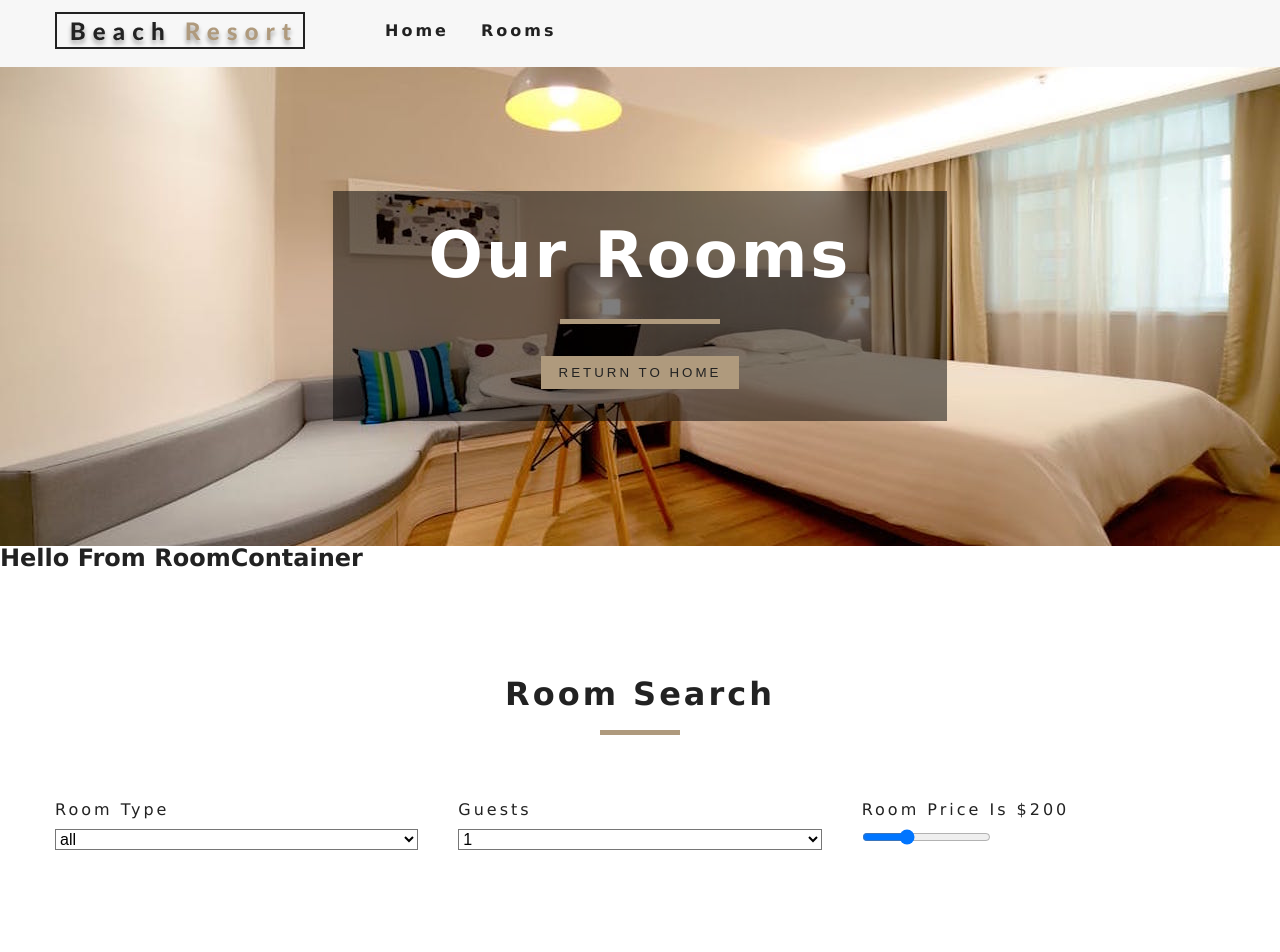
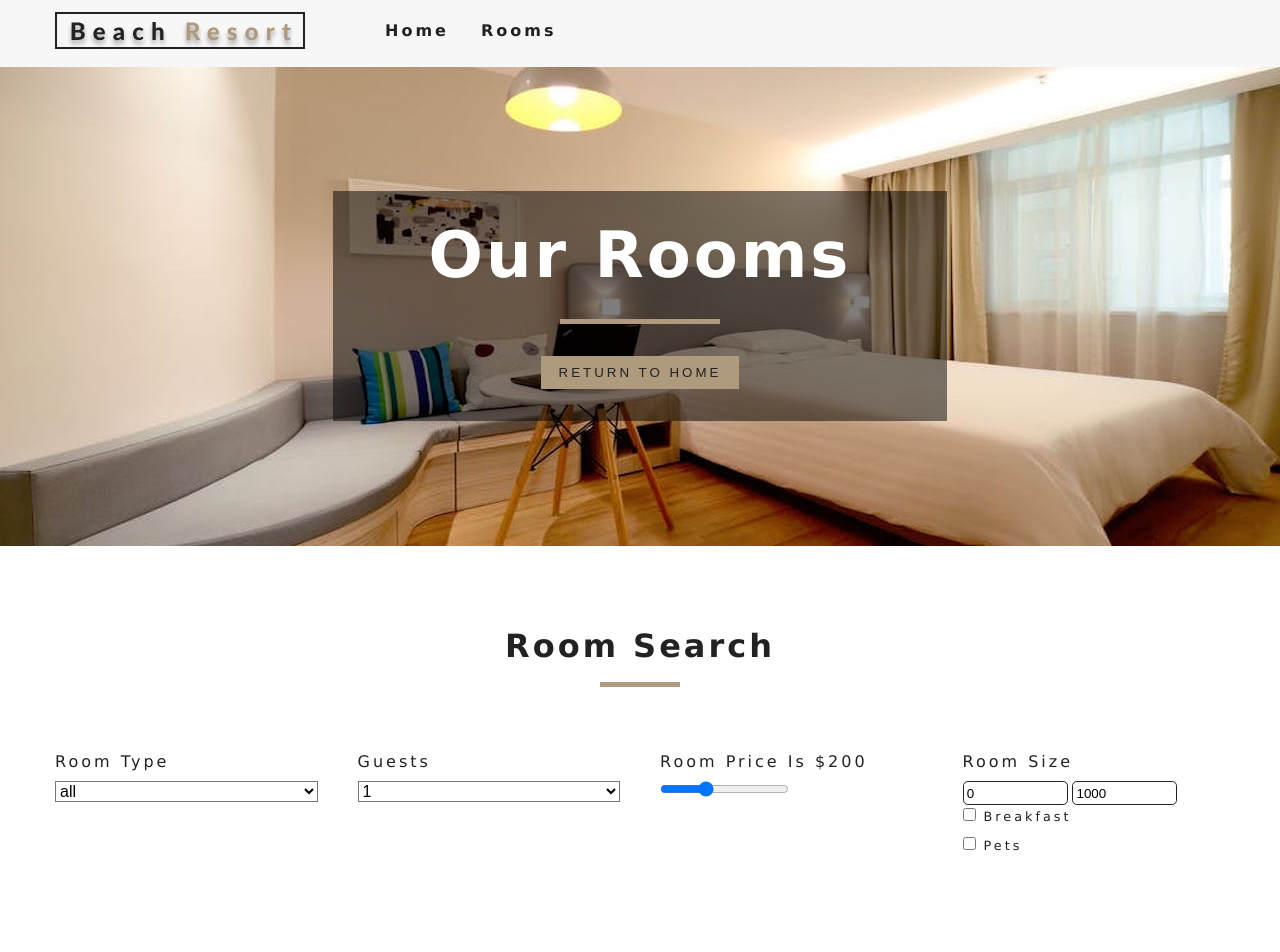
Before and after one commit to saif1642/beach-resort-react, a React (Create React App) app: page /rooms in a window 1280 px wide. Shown: the top 952 px of the page. Built offline with nearby package versions, Linux system fonts and the light colour scheme.

Commit message:
room filter done

```diff
--- a/src/components/RoomContainer.js
+++ b/src/components/RoomContainer.js
@@ -11,7 +11,6 @@ function RoomContainer({context}){
     }
     return (
         <div>
-            <h3>Hello From RoomContainer</h3>
             <RoomFilter rooms={rooms}/>
             <RoomList rooms={sortedRooms}/>
         </div>
--- a/src/components/RoomFilter.js
+++ b/src/components/RoomFilter.js
@@ -4,7 +4,18 @@ import { Title } from './Title';
 
 export const RoomFilter = ({ rooms }) => {
     const context = useContext(RoomContext);
-    const { handleChange, type, capacity, price, minPrice, maxPrice, minSize, maxSize} = context;
+    const {
+        handleChange,
+        type,
+        capacity,
+        price,
+        minPrice,
+        maxPrice,
+        minSize,
+        maxSize,
+        breakfast,
+        pets
+    } = context;
 
     const getUnique = (items,value) => {
         return [...new Set(items.map(item => item[value]))];
@@ -66,6 +77,58 @@ export const RoomFilter = ({ rooms }) => {
                     />
 
                 </div>
+                <div className="form-group">
+                    <label htmlFor="size">
+                        room size
+                    </label>
+                    <div className="size-inputs">
+                        <input
+                            type="number"
+                            name="minSize"
+                            id="size"
+                            value={minSize}
+                            onChange={handleChange}
+                            className="size-input"
+                        />
+                        <input
+                            type="number"
+                            name="maxSize"
+                            id="size"
+                            value={maxSize}
+                            onChange={handleChange}
+                            className="size-input"
+                        />
+                    </div>
+                    <div className="form-group">
+                        <div className="single-extra">
+                            <input
+                                type="checkbox"
+                                name="breakfast"
+                                id="breakfast"
+                                checked={breakfast}
+                                onChange={handleChange}
+                            />
+                            <label htmlFor="breakfast">
+                                breakfast
+                            </label>
+                        </div>
+                        <div className="single-extra">
+
+                            <input
+                                type="checkbox"
+                                name="pets"
+                                id="pets"
+                                checked={pets}
+                                onChange={handleChange}
+                            />
+                            <label htmlFor="pets">
+                                pets
+                            </label>
+                        </div>
+                    </div>
+
+
+                </div>
             </form>
         </div>
     )
--- a/src/context.js
+++ b/src/context.js
@@ -49,7 +49,7 @@ class RoomProvider extends Component {
     }
 
     handleChange = (event) => {
-        const value = event.type === 'checkbox' ? event.target.checked : event.target.value;
+        const value = event.target.type === 'checkbox' ? event.target.checked : event.target.value;
         const name = event.target.name;
         console.log(name,value);
         this.setState({
@@ -69,6 +69,12 @@ class RoomProvider extends Component {
         }
 
         tempRooms = tempRooms.filter((item) => item.price <= parseInt(price));
+
+        tempRooms = tempRooms.filter((item) => item.size >= minSize && item.size <= maxSize);
+
+        tempRooms = tempRooms.filter((item) => item.breakfast === breakfast);
+
+        tempRooms = tempRooms.filter((item) => item.pets === pets);
 
         this.setState({
             sortedRooms:tempRooms
--- a/src/data.js
+++ b/src/data.js
@@ -85,7 +85,7 @@ export default [
       size: 250,
       capacity: 1,
       pets: false,
-      breakfast: false,
+      breakfast: true,
       featured: false,
       description:
         "Street art edison bulb gluten-free, tofu try-hard lumbersexual brooklyn tattooed pickled chambray. Actually humblebrag next level, deep v art party wolf tofu direct trade readymade sustainable hell of banjo. Organic authentic subway tile cliche palo santo, street art XOXO dreamcatcher retro sriracha portland air plant kitsch stumptown. Austin small batch squid gastropub. Pabst pug tumblr gochujang offal retro cloud bread bushwick semiotics before they sold out sartorial literally mlkshk. Vaporware hashtag vice, sartorial before they sold out pok pok health goth trust fund cray.",
```
